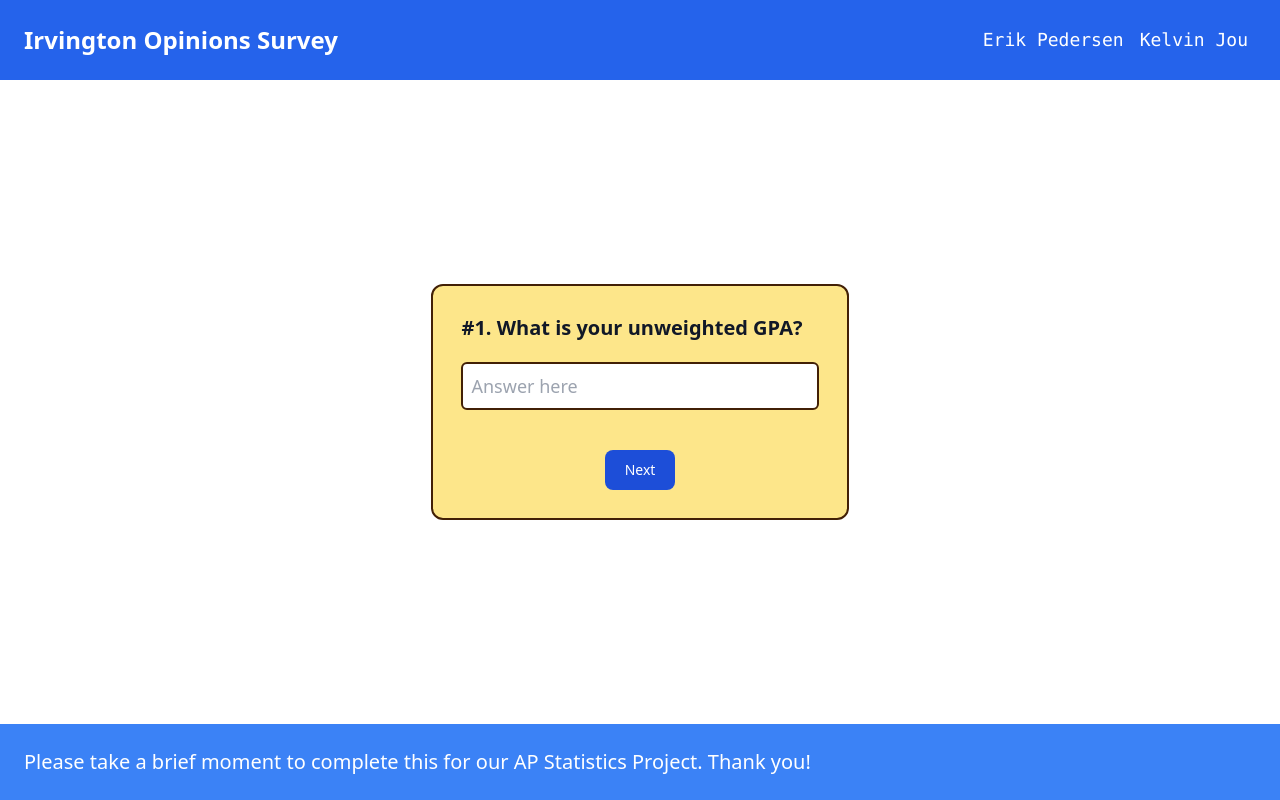
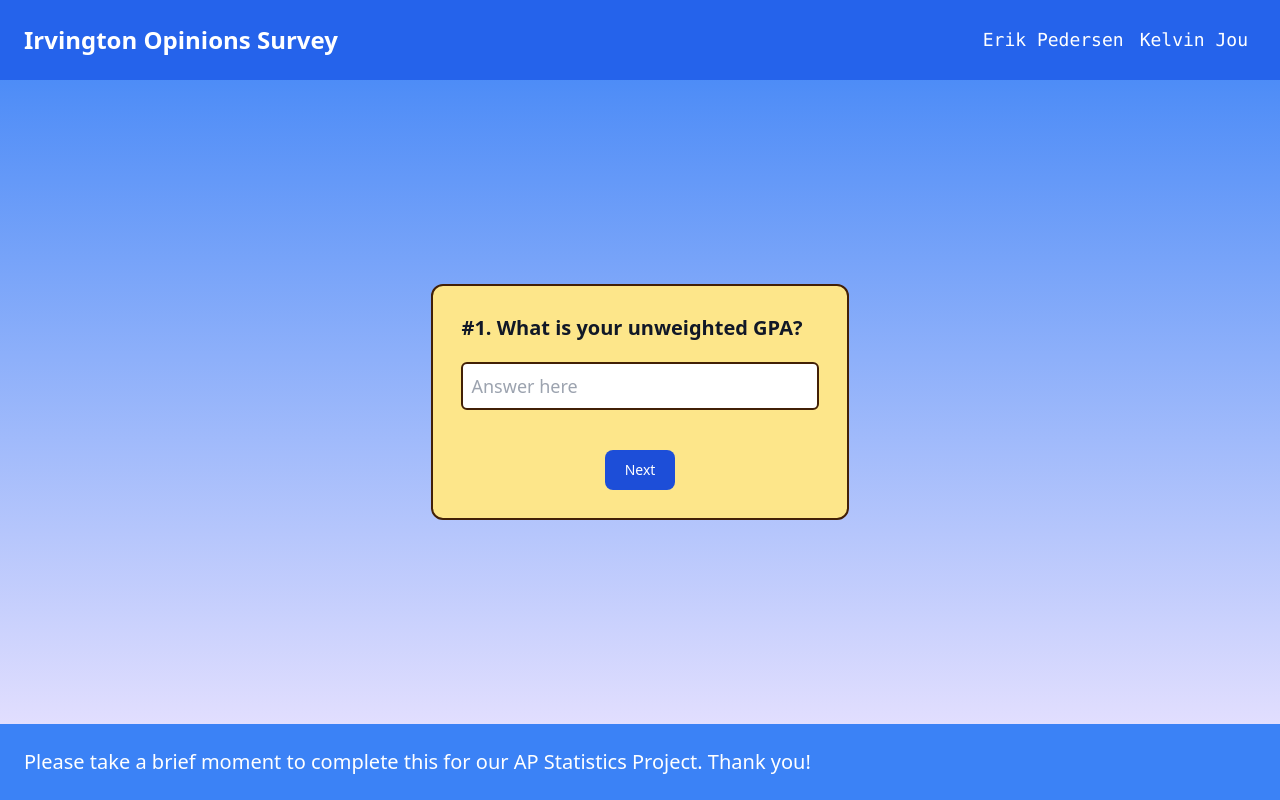
Before and after one commit to ezpedersen/patience-test, a React (Vite) app: page / in a window 1280 px wide. Built offline with nearby package versions, Linux system fonts and the light colour scheme.

Commit message:
changed colors and positioning

```diff
--- a/src/App.jsx
+++ b/src/App.jsx
@@ -90,11 +90,11 @@ function App() {
     }
   };
   return (
-    <>
+    <div className="flex flex-col h-screen bg-gradient-to-b from-blue-500 to-purple-100">
       <Titlebar></Titlebar>
-      <div className="flex justify-center items-center h-[calc(100vh-80px-76px)] overflow-auto">
+      <div className="flex justify-center items-center flex-grow">
         {num === 178 ? (
-          <div className=" bg-amber-200 p-7 rounded-xl m-10 border-yellow-950 border-2">
+          <div className="bg-amber-200 p-7 rounded-xl m-10 border-yellow-950 border-2">
             <h1 className="block mb-5 text-xl font-semibold text-gray-900 mr-4">
               Wow! You answered all of those questions...
             </h1>
@@ -112,7 +112,7 @@ function App() {
         Please take a brief moment to complete this for our AP Statistics
         Project. Thank you!
       </footer>
-    </>
+    </div>
   );
 }
 
```
